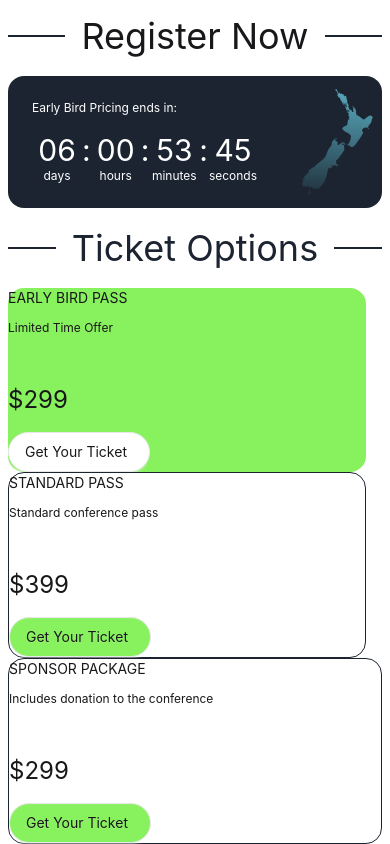
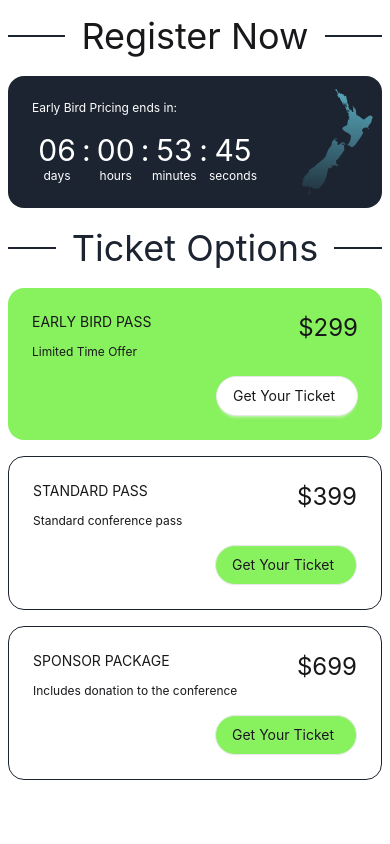
Before and after one commit to osgeo-oceania/foss4g-2025, a SvelteKit app: page / in a window 390 px wide. Shown: the part 3474-4318 px from the top of the page. After the commit the page ends 4254 px from the top, so only its background shows below. Built offline with nearby package versions, Linux system fonts and the light colour scheme; what @iconify/tailwind4 would draw is missing.

Commit message:
mobile friendly ticket options

```diff
--- a/src/components/TicketOptions.svelte
+++ b/src/components/TicketOptions.svelte
@@ -17,7 +17,7 @@
     {
       title: 'Sponsor Package',
       description: 'Includes donation to the conference',
-      price: '$299',
+      price: '$699',
       cardClass: 'bg-white border-1 border-primary',
       buttonClass: 'bg-success'
     }
@@ -27,24 +27,28 @@
 <div class="divider divider-primary text-primary my-8 text-4xl">Ticket Options</div>
 
 {#snippet ticketOption(tOption: (typeof ticketOptions)[0])}
-  <div class={`card ${tOption.cardClass} rounded-2xl sm:p-6`}>
+  <div class={`card ${tOption.cardClass} rounded-2xl p-6`}>
+    <div class="flex sm:flex-col">
+      <div>
         <div class="mb-3 text-sm uppercase">
           {tOption.title}
         </div>
-    <div class="mb-12 text-xs">
+        <div class="sm:mb-12 text-xs">
           {tOption.description}
         </div>
-    <div class="text-2xl">
+      </div>
+      <div class="text-2xl flex justify-end sm:justify-normal flex-1">
         {tOption.price}
       </div>
-    <div class="mt-4">
+    </div>
+    <div class="flex sm:justify-normal justify-end mt-4">
       <div class={`btn rounded-full text-sm  font-normal ${tOption.buttonClass}`}>
         Get Your Ticket <span class="icon-[lucide--arrow-up-right] block"></span>
       </div>
     </div>
   </div>
 {/snippet}
-<div class="grid space-x-4 sm:grid-cols-3">
+<div class="grid space-y-4 sm:grid-cols-3 sm:space-x-4">
   {#each ticketOptions as tOption}
     {@render ticketOption(tOption)}
   {/each}
```
Lines whose indentation alone changed are shown as unchanged.
